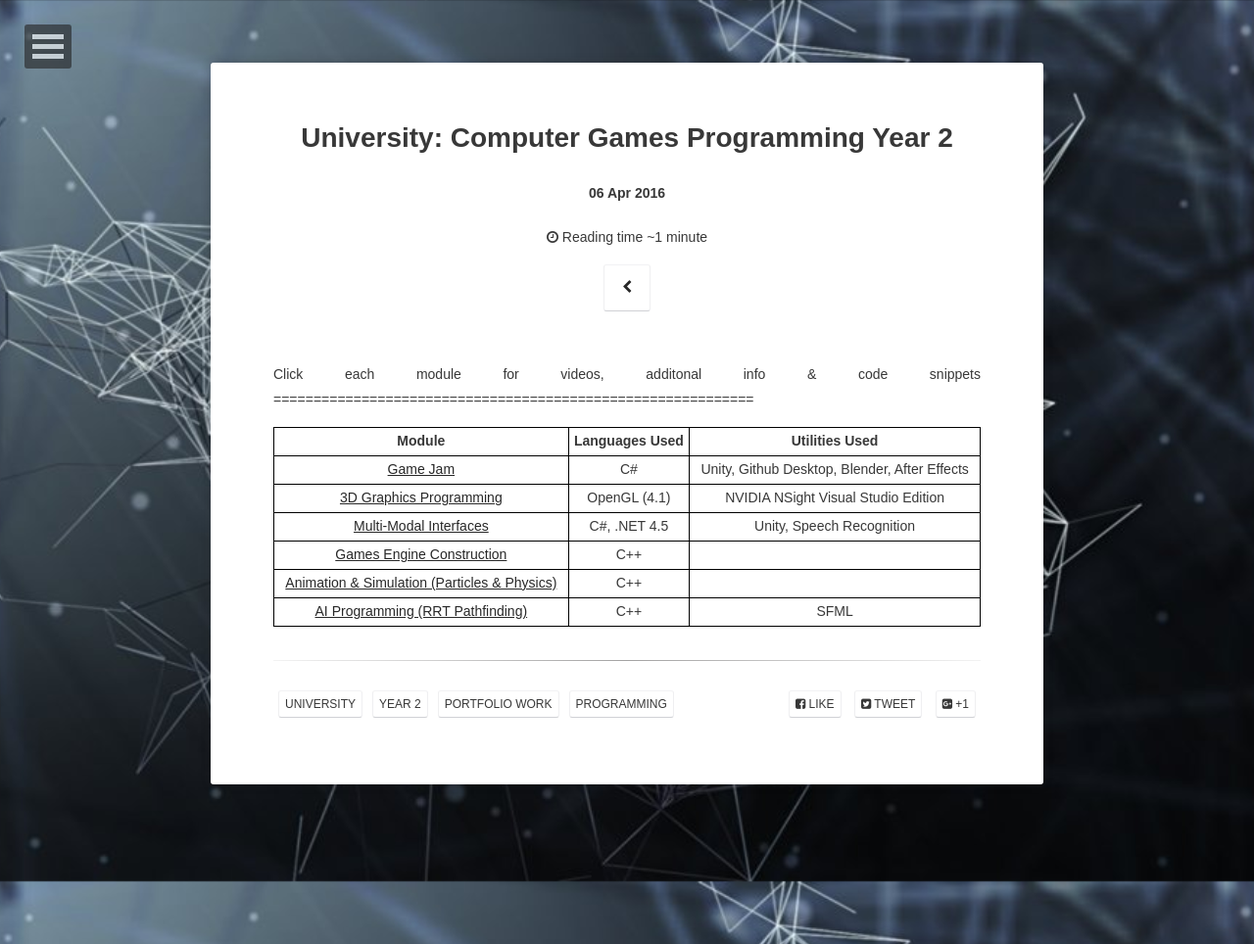
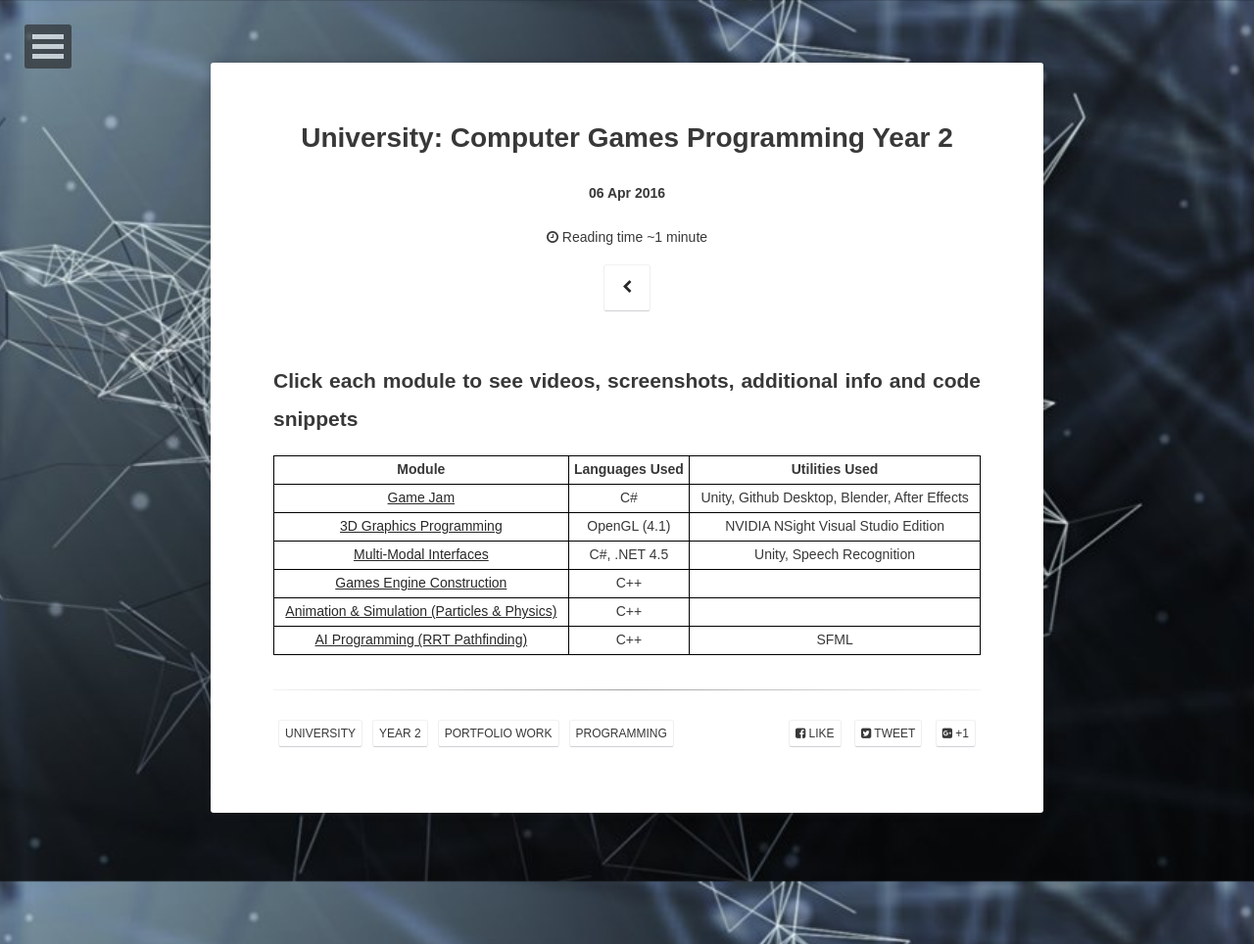
Before and after one commit to WearyWanderer/Website, a Jekyll site: the page built from _posts/2016-08-04-University-Year-2.md, in a window 1280 px wide. Shown: the whole page at 98% size. Built offline with Jekyll 4.4.1, drawn with Linux system fonts in a browser that asks for light colours; some web fonts are replaced.

Commit message:
New header attempt

```diff
--- a/_posts/2016-08-04-University-Year-2.md
+++ b/_posts/2016-08-04-University-Year-2.md
@@ -12,8 +12,8 @@ tag:
 comments: false
 ---
 
- Click each module for videos, additonal info & code snippets
- ============================================================
+Click each module to see videos, screenshots, additional info and code snippets
+------
 
  |--------+----------------+----------------|
  |Module|Languages Used|Utilities Used|
```
